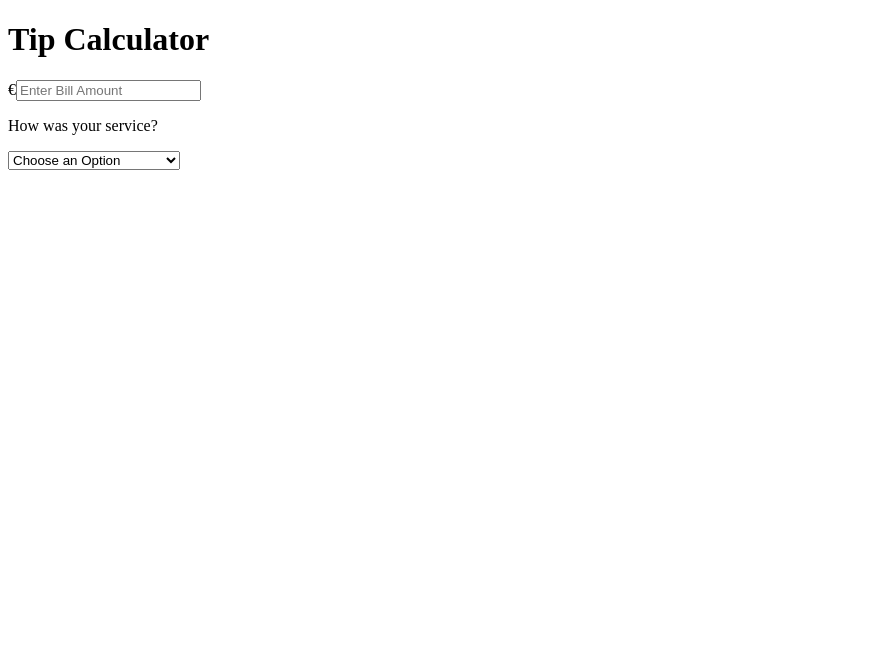
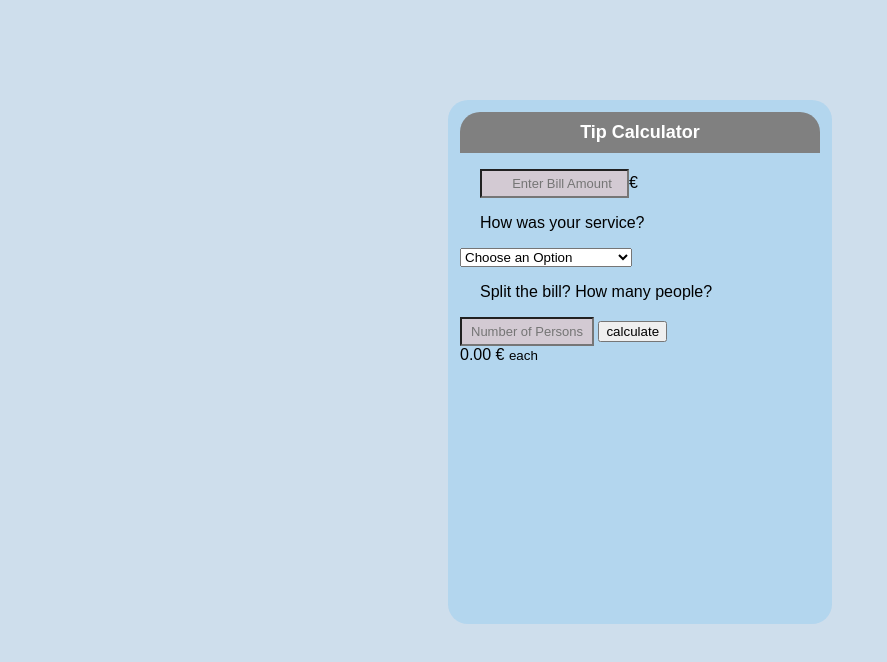
Before and after one commit to dcarreda/JS-Tip-Calculator, a plain HTML site: page index.html in a window 1280 px wide. Shown: the whole page, without its empty margins (0-887 px from the left). Drawn offline with Linux system fonts and the light colour scheme.

Commit message:
css added

```diff
--- /dev/null
+++ b/css/style.css
@@ -0,0 +1,52 @@
+body {
+
+    font-family: Arial, Helvetica, sans-serif;
+    background: #cedeec;
+
+}
+
+#container {
+    height: 500px;
+    width: 360px;
+    margin: 100px auto;
+    background: rgba(139,200,240,0.4);
+    border-radius: 20px;
+    padding: 12px;
+
+}
+
+#container h1 {
+    background: gray;
+    margin: 0;
+    color: white;
+    padding: 10px 100px;
+    font-size: 18px;
+    text-align: center;
+    border-top-left-radius: 20px;
+    border-top-right-radius: 20px;
+}
+
+#container p{
+    padding-left: 20px ;
+}
+#container input{
+    width: 120px;
+}
+
+#container form input{
+    padding-left: 20px;
+}
+
+#billamt, #peopleamt {
+    font-size: 13px;
+    color: rgb(176,76,76);
+    background-color: #d3cad3 ;
+    padding: 5px 5px 5px 5px;
+    text-align: center;
+}
+
+#billamt:focus, #peopleamt:focus {
+    background: white;
+    border: 3px solid #2980b9;
+    outline:none;
+}
--- a/index.html
+++ b/index.html
@@ -5,16 +5,17 @@
     <meta name="viewport" content="width=device-width, initial-scale=1.0">
     <meta http-equiv="X-UA-Compatible" content="ie=edge">
     <title>Tip Calculator</title>
+
+    <link rel="stylesheet" href="css/style.css">
 </head>
 <body>
     <div id="container">
         <h1>Tip Calculator</h1>
-    </div>
 
         <div id="calculator">
             <form>
                 <p>
-                €<input type="text" id="billamt" type="text" placeholder="Enter Bill Amount">
+                    <input type="text" id="billamt" type="text" placeholder="Enter Bill Amount">€
                 </p>
                 <p>
                     How was your service?
@@ -27,6 +28,19 @@
 
                 </select>
             </form>
+
+            <p> Split the bill? How many people? </p>
+            <input type="text" id="peopleamt" placeholder="Number of Persons">
+            <button type="button" id="calculate">calculate</button>
+
+        </div>
+    <!-- Total calculation -->
+        <div id="totalTip">
+            <span id="tip">
+                0.00
+            </span>€
+            <small id="each"> each </small>
+        </div>
     </div>
 
 </body>
```
Lines whose indentation alone changed are shown as unchanged.
